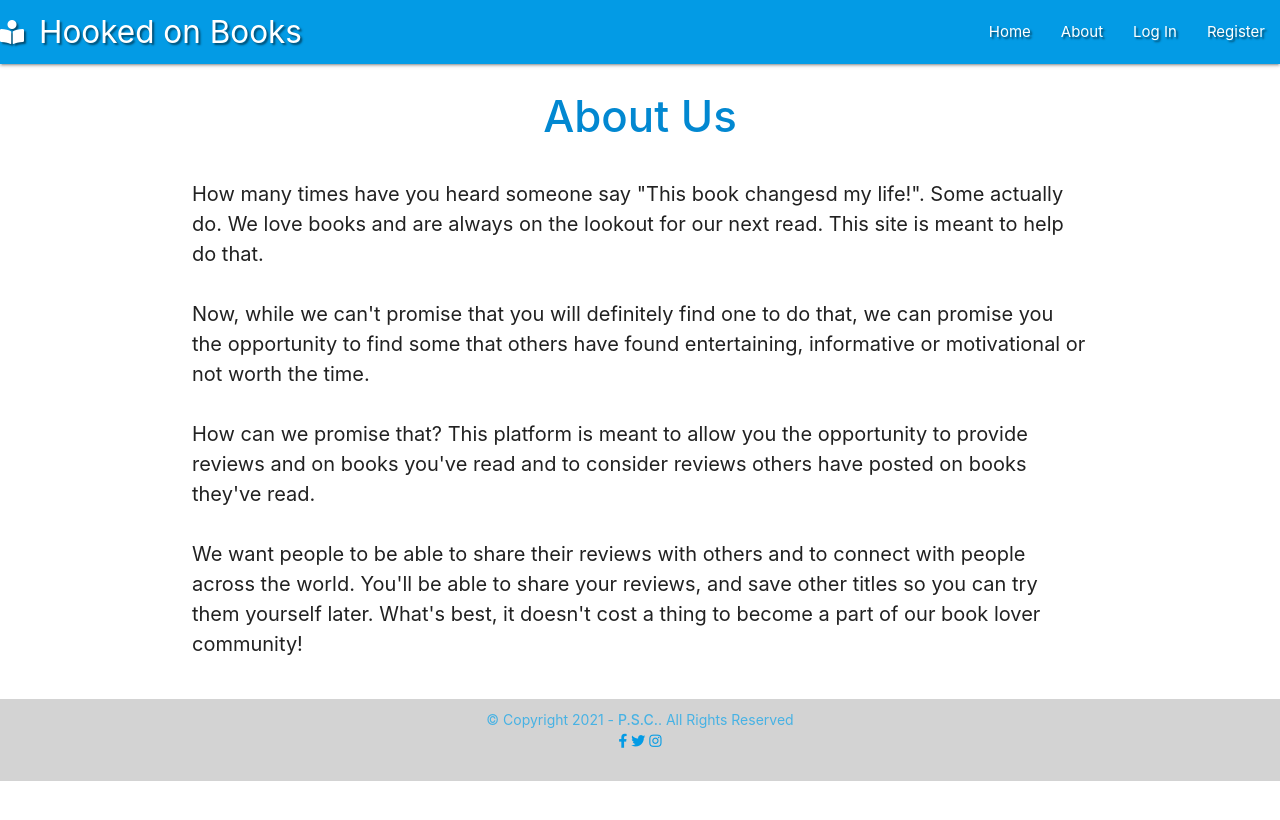
After one commit to drubach/HookedOnBooks, a Flask app: page /about in a window 1280 px wide. The commit adds this page. Shown: the top 820 px of the page. Run offline with Flask 2, Linux system fonts and the light colour scheme; some libraries are stand-ins or nearby versions.

Commit message:
add about page

```diff
--- a/app.py
+++ b/app.py
@@ -26,6 +26,12 @@ def get_books():
     """Get books from Mongo"""
     books = list(mongo.db.books.find())
     return render_template("books.html", books=books)
+
+
+@app.route("/about")
+def about():
+    """Call about page"""
+    return render_template("about.html")
 
 
 @app.route("/search", methods=["GET", "POST"])
@@ -75,7 +81,8 @@ def login():
                 existing_user["password"], request.form.get("password")):
                 session["user"] = request.form.get("username").lower()
                 flash("Welcome, {}".format(request.form.get("username")))
-                return redirect(url_for("profile", username=session["user"]))
+                return render_template("books.html")
+                #redirect(url_for("profile", username=session["user"]))
             else:
                 # invalid password match
                 flash("Incorrect Username and/or Password")
@@ -104,97 +111,6 @@ def logout():
     session.pop("user")
     return redirect(url_for("login"))
 
-# @app.route("/add_review", methods=["GET", "POST"])
-# def add_review():
-#     """Add book review function"""
-#     if request.method == "POST":
-#         is_liked = "on" if request.form.get("is_liked") else "off"
-#         review = {
-#             "genre_name": request.form.get("genre_name"),
-#             "book_title": request.form.get("book_title"),
-#             "book_author": request.form.get("book_author"),
-#             "is_liked": is_liked,
-#             "review_content": request.form.get("review_content"),
-#             "created_by": session["user"]
-#         }
-#         mongo.db.reviews.insert_one(review)
-#         flash("Review Successfully Added")
-#         return redirect(url_for("get_reviews"))
-
-#     genres = mongo.db.genres.find().sort("genres_name", 1)
-#     return render_template("add_review.html", genres=genres)
-
-
-# @app.route("/edit_review/<review_id>", methods=["GET", "POST"])
-# def edit_review(review_id):
-#     """Edit book review"""
-#     if request.method == "POST":
-#         is_liked = "on" if request.form.get("is_liked") else "off"
-#         submit = {
-#             "genre_name": request.form.get("genre_name"),
-#             "book_title": request.form.get("book_title"),
-#             "book_author": request.form.get("book_author"),
-#             "is_liked": is_liked,
-#             "review_content": request.form.get("review_content"),
-#             "created_by": session["user"]
-#         }
-#         mongo.db.reviews.update({"_id": ObjectId(review_id)}, submit)
-#         flash("Review Successfully Updated")
-
-#     review = mongo.db.reviews.find_one({"_id": ObjectId(review_id)})
-#     genres = mongo.db.genres.find().sort("genre_name", 1)
-#     return render_template("edit_review.html", review=review, genres=genres)
-
-
-# @app.route("/delete_review/<review_id>")
-# def delete_review(review_id):
-#     """Delete review function"""
-#     mongo.db.reviews.remove({"_id": ObjectId(review_id)})
-#     flash("Review Successfully Deleted")
-#     return redirect(url_for("get_reviews"))
-
-
-# @app.route("/get_genres")
-# def get_genres():
-#     """Manage genres function"""
-#     genres = list(mongo.db.genres.find().sort("genre_name", 1))
-#     return render_template("genres.html", genres=genres)
-
-
-# @app.route("/add_genre", methods=["GET", "POST"])
-# def add_genre():
-#     """Add genre function"""
-#     if request.method == "POST":
-#         genre = {
-#             "genre_name": request.form.get("genre_name")
-#         }
-#         mongo.db.genres.insert_one(genre)
-#         flash("New Genre Added")
-#         return redirect(url_for("get_genres"))
-
-#     return render_template("add_genre.html")
-
-# @app.route("/edit_genre/<genre_id>", methods=["GET", "POST"])
-# def edit_genre(genre_id):
-#     """"Edit genre function"""
-#     if request.method == "POST":
-#         submit = {
-#             "genre_name": request.form.get("genre_name")
-#         }
-#         mongo.db.genres.update({"_id": ObjectId(genre_id)}, submit)
-#         flash("Genre Successfully Updated")
-#         return redirect(url_for("get_genres"))
-
-#     genre = mongo.db.genres.find_one({"_id": ObjectId(genre_id)})
-#     return render_template("edit_genre.html", genre=genre)
-
-
-# @app.route("/delete_genre/<genre_id>")
-# def delete_genre(genre_id):
-#     """Delete genre function"""
-#     mongo.db.genres.remove({"_id": ObjectId(genre_id)})
-#     flash("Genre Successfully Deleted")
-#     return redirect(url_for("get_genres"))
 
 if __name__ == "__main__":
     app.run(host=os.environ.get("IP"),
--- a/static/css/style.css
+++ b/static/css/style.css
@@ -17,7 +17,8 @@
 
 .bckgrnd-img {
     height: 100vh;
-    background: url("../img/heart-library-stack.jpg") no-repeat bottom right fixed;
+    width: 100vw;
+    background: url("../img/library-shelves.jpg") no-repeat top center fixed;
     -webkit-background-size: cover;
     -moz-background-size: cover;
     -o-background-size: cover;
@@ -39,6 +40,10 @@
     background-color: rgba(0,0,0,0.5);
 }
 
+.about-text {
+    font-size: 20px;
+}
+
 /*--------------------------------------------------------------
 # Footer
 --------------------------------------------------------------*/
@@ -47,23 +52,27 @@
     background: lightgray;
   }
 
+#footer .copyright {
+    color: #47b2e4;
+  }
+
 #footer .footer-top {
     padding: 60px 0 30px 0;
     background: lightgray;
   }
 
 #footer .footer-top .social-links a {
-    font-size: 18px;
+    font-size: 16px;
     display: inline-block;
     background: #47b2e4;
-    color: #fff;
+    color: #47b2e4;
     line-height: 1;
-    padding: 8px 0;
+    padding: 10px 10px 10px 10px;
     margin-right: 20px;
     border-radius: 50%;
     text-align: center;
-    width: 36px;
-    height: 36px;
+    width: 90px;
+    height: 90px;
     transition: 0.3s;
   }
 
@@ -75,7 +84,7 @@
 
 
 #footer .footer-bottom {
-    padding-top: 30px;
+    padding-top: 10px;
     padding-bottom: 10px;
     color: #fff;
   }
--- /dev/null
+++ b/templates/about.html
@@ -0,0 +1,31 @@
+{% extends "base.html" %}
+{% block content %}
+    <div class="row">
+        <h3 class="light-blue-text text-darken-2 center-align"><strong>About Us</strong></h3>
+    </div>
+
+    <div class="row">
+        <div class="about-text dark-gray-text text-darken-2">
+            <p>
+                How many times have you heard someone say "This book changesd my life!".
+                Some actually do. We love books and are always on the lookout for our
+                next read. This site is meant to help do that.<br>
+
+                <br>Now, while we can't promise that you will definitely find one to do that,
+                we can promise you the opportunity to find some that others have found
+                entertaining, informative or motivational or not worth the time. <br>
+
+                <br>How can we promise that? This platform is meant to allow you the opportunity
+                to provide reviews and on books you've read and to consider reviews
+                others have posted on books they've read.<br>
+
+                <br>We want people to be able to share their reviews with others and to connect
+                with people across the world. You'll be able to share your reviews, and save
+                other titles so you can try them yourself later. What's best, it doesn't cost
+                a thing to become a part of our book lover community!
+            </p>
+        </div>
+    </div>
+
+
+{% endblock %}
--- a/templates/base.html
+++ b/templates/base.html
@@ -24,43 +24,46 @@
 <body>
 
     <header>
-        <!-- top navbar --><i class="fas fa-book-reader"></i>
+        <!-- top navbar -->
 		<nav class="nav-extended text-shadow light-blue darken-1">
 			<div class="nav-wrapper">
 				<a href="{{ url_for('get_books') }}" class="brand-logo"><i class="fas fa-book-reader"></i>Hooked on Books</a>
 				<a href="#" data-target="mobile-demo" class="sidenav-trigger right"><i class="fas fa-bars"></i></a>
-				<!-- <ul class="right hide-on-med-and-down">
-					<li><a href="{{ url_for('get_reviews') }}">Home</a></li>
+				<ul class="right hide-on-med-and-down">
+					<li><a href="{{ url_for('get_books') }}">Home</a></li>
+                    <li><a href="{{ url_for('about') }}">About</a></li>
                     {% if session.user %}
                         <li><a href="{{ url_for('profile', username=session['user']) }}">Profile</a></li>
-                        <li><a href="{{ url_for('add_review') }}">New Review</a></li>
+                        <li><a href="">New Book</a></li>
                         {% if session.user|lower == "admin"|lower %}
-                            <li><a href="{{ url_for('get_genres') }}">Manage Genres</a></li>
+                            <li><a href="">Manage Books</a></li>
                         {% endif %}
                         <li><a href="{{ url_for('logout') }}">Log Out</a></li>
                     {% else %}
                         <li><a href="{{ url_for('login') }}">Log In</a></li>
                         <li><a href="{{ url_for('register') }}">Register</a></li>
-                    {% endif %} -->
+                    {% endif %}
 				</ul>
 			</div>
 		</nav>
 
         <!-- mobile sidenav -->
 		<ul class="sidenav" id="mobile-demo">
-            <li><h4 class="center-align light-blue-text text-darken 4">Hooked on Books</h4></li>
+            <li><h4 class="center-align light-blue-text text-darken-4"><i class="fas fa-book-reader"></i>Hooked on Books</h4></li>
             <li><a href="{{ url_for('get_books') }}">Home</a></li>
-            <!-- {% if session.user %}
+            <li><a href="{{ url_for('about') }}">About</a></li>
+            {% if session.user %}
                 <li><a href="{{ url_for('profile', username=session['user']) }}">Profile</a></li>
-                <li><a href="{{ url_for('add_review') }}">New Review</a></li>
+                <li><a href="">New Book</a></li>
                 {% if session.user|lower == "admin"|lower %}
-                    <li><a href="{{ url_for('get_s') }}">Manage Genres</a></li>
+                    <li><a href="">Manage Books</a></li>
                 {% endif %}
                 <li><a href="{{ url_for('logout') }}">Log Out</a></li>
             {% else %}
                 <li><a href="{{ url_for('login') }}">Log In</a></li>
                 <li><a href="{{ url_for('register') }}">Register</a></li>
-            {% endif %} -->
+            {% endif %}
+
 		</ul>
 	</header>
 
@@ -77,7 +80,7 @@
         {% endwith %}
     </section>
 
-    <main class="container bkgrnd-img">
+    <main class="container">
         {% block content %}
         {% endblock %}
     </main>
@@ -88,7 +91,7 @@
             <div class="row footer-row center-align">
                 <div class="copyright col-lg-2">
                 &copy; Copyright 2021 -
-                <strong><span>Peaceful Stream Creations</span></strong
+                <strong><span>P.S.C.</span></strong
                 >. All Rights Reserved
                 </div>
                 <div class="social-links col-lg-2">
--- a/templates/profile.html
+++ b/templates/profile.html
@@ -11,14 +11,13 @@
         </div>
     </div>
     <div class="row">
-        <div class="col s12 m3">
+        <div class="col s12 m8 offset-m2">
             <div class="card light-blue darken-4 text-shadow center-align">
                 <div class="card-content white-text">
                     <span class="card-title">Manage Account</span>
                 </div>
                 <div class="card-action">
-                    <a href="{{ url_for('edit_account', user_id=user._id) }}" class="btn green accent-4">Edit Account</a>
-                    <a href="{{ url_for('delete_account', user_id=user._id) }}" class="btn light-blue lighten-1">Delete Account</a>
+
                 </div>
             </div>
         </div>
```
Also changed, not shown: templates/books.html (+9 -8 lines), static/img/library-shelves.jpg (added).
